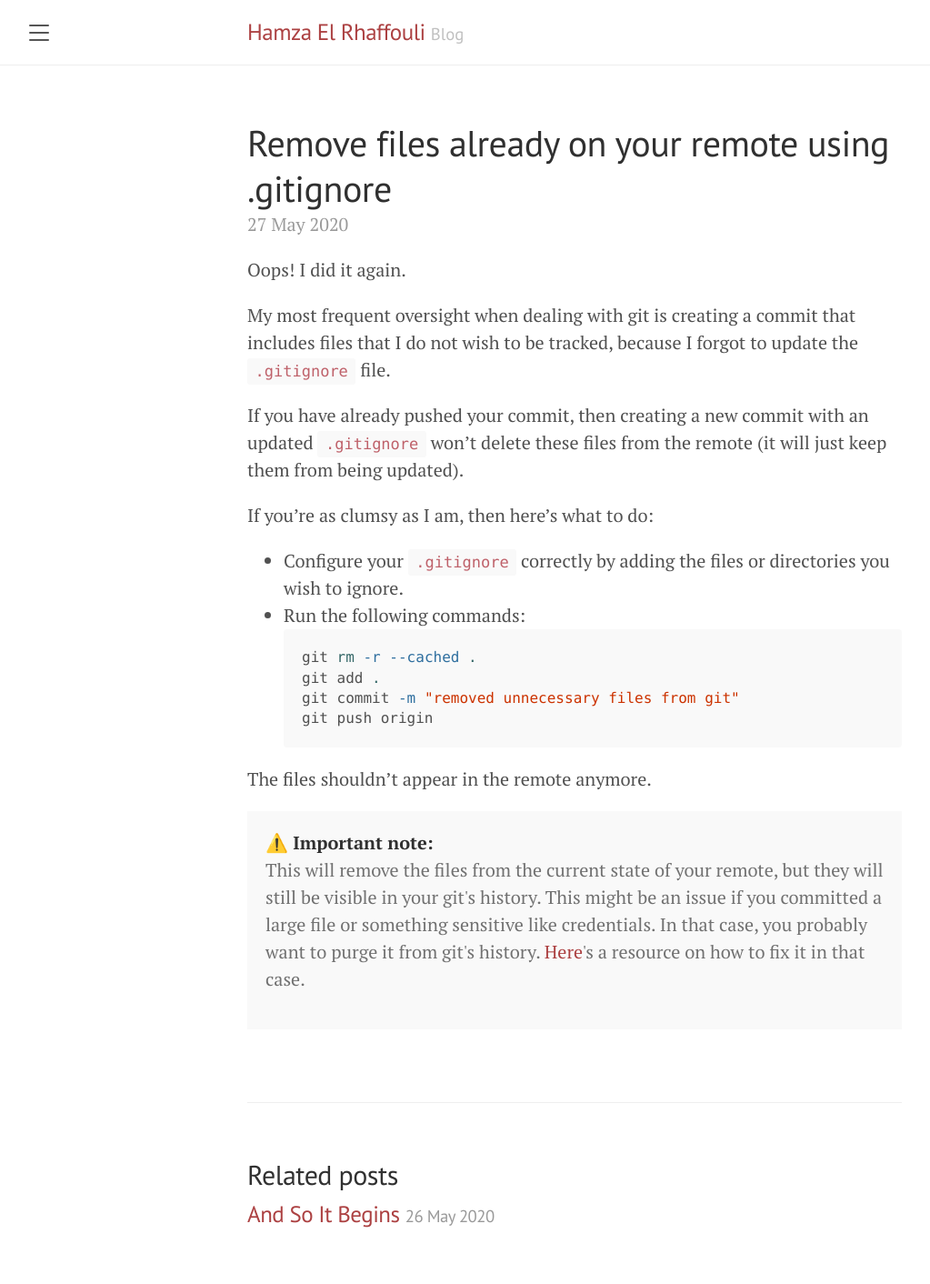
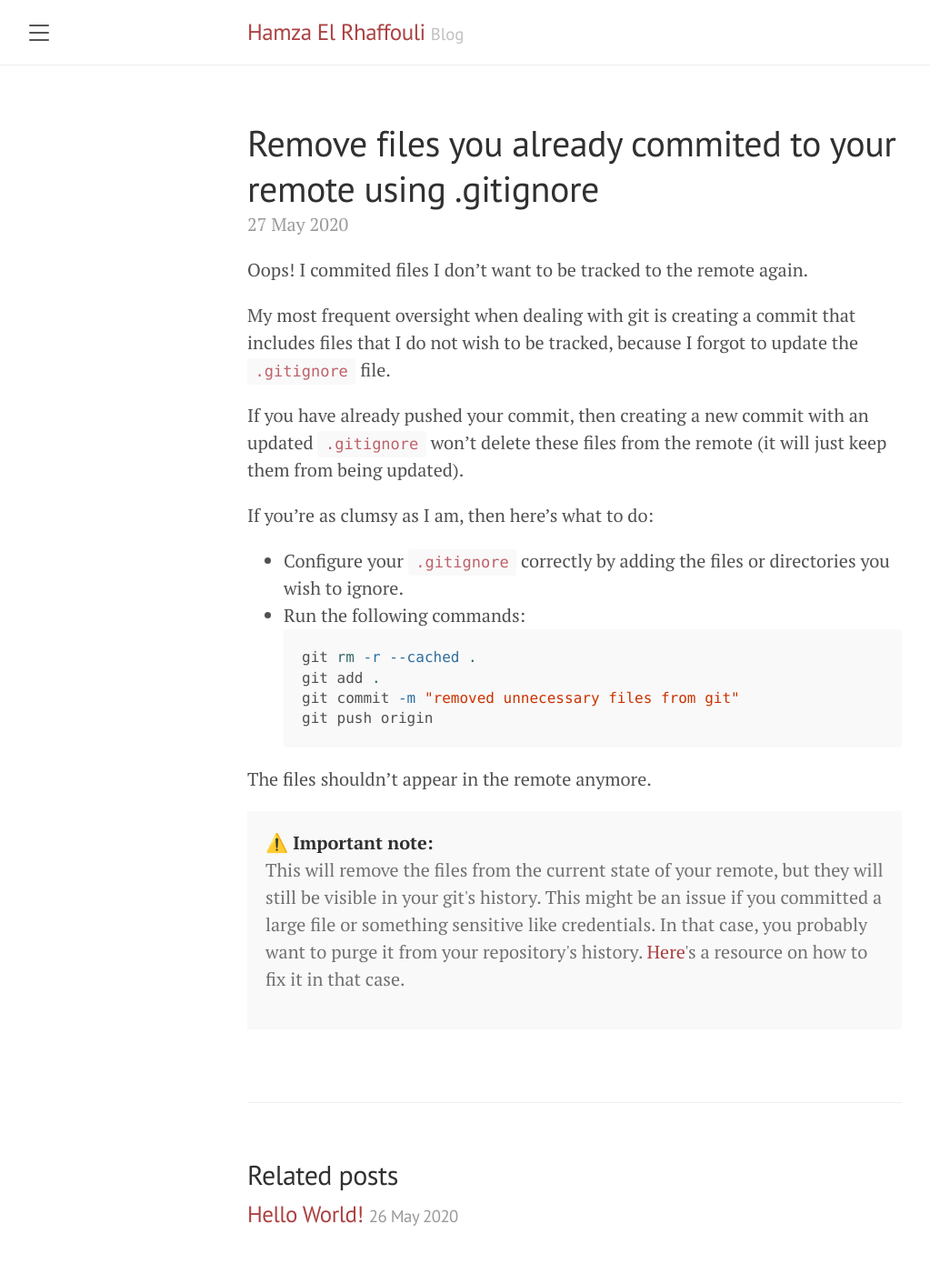
Before and after one commit to elrhaff/elrhaff.github.io, a Jekyll site: the page built from _posts/2020-05-27-remove-files-from-remote-git.md, in a window 1280 px wide. Shown: the whole page at 91% size, without its empty margins (8-1031 px from the left). Built offline with Jekyll 4.4.1, drawn with Linux system fonts in a browser that asks for light colours; comment, search, counter and statistics services are not loaded.

Commit message:
re wordding

```diff
--- a/_posts/2020-05-26-and-so-it-begins.md
+++ b/_posts/2020-05-26-hello-world.md
@@ -1,6 +1,6 @@
 ---
 layout: post
-title: And So It Begins
+title: Hello World!
 comments: false
 ---
 
--- a/_posts/2020-05-27-remove-files-from-remote-git.md
+++ b/_posts/2020-05-27-remove-files-from-remote-git.md
@@ -1,10 +1,10 @@
 ---
 layout: post
-title: Remove files already on your remote using .gitignore
+title: Remove files you already commited to your remote using .gitignore
 comments: true
 ---
 
-Oops! I did it again.
+Oops! I commited files I don't want to be tracked to the remote again.
 
 My most frequent oversight when dealing with git is creating a commit that includes files that I do not wish to be tracked, because I forgot to update the `.gitignore` file.
 
@@ -26,6 +26,6 @@ The files shouldn't appear in the remote anymore.
 <div class="message">
     <strong>⚠️ Important note:</strong>
 
-    <p>This will remove the files from the current state of your remote, but they will still be visible in your git's history. This might be an issue if you committed a large file or something sensitive like credentials. In that case, you probably want to purge it from git's history. <a href="https://help.github.com/en/github/authenticating-to-github/removing-sensitive-data-from-a-repository">Here</a>'s a resource on how to fix it in that case.
+    <p>This will remove the files from the current state of your remote, but they will still be visible in your git's history. This might be an issue if you committed a large file or something sensitive like credentials. In that case, you probably want to purge it from your repository's history. <a href="https://help.github.com/en/github/authenticating-to-github/removing-sensitive-data-from-a-repository">Here</a>'s a resource on how to fix it in that case.
     </p>
 </div>
```
